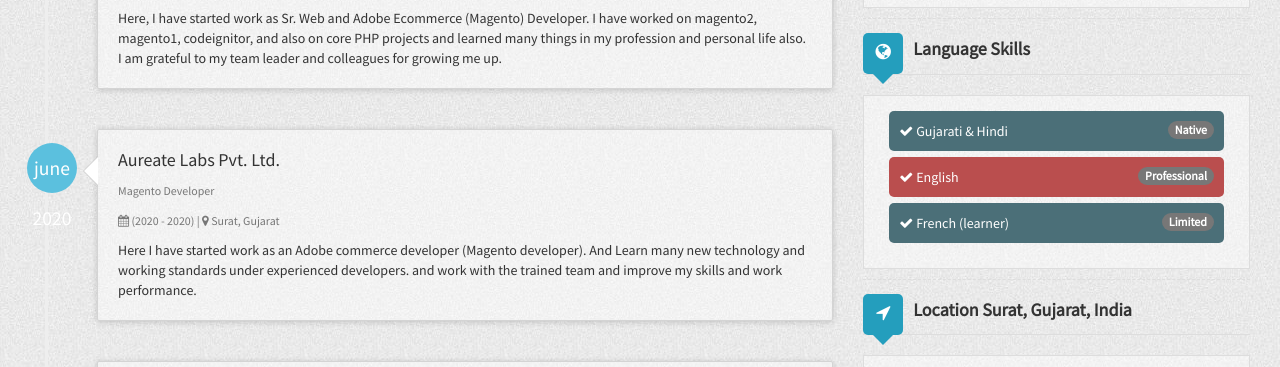
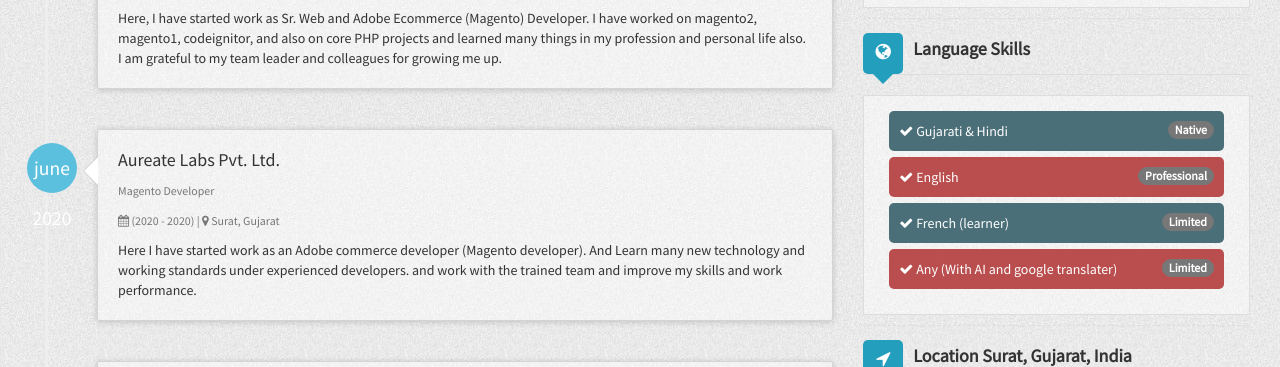
Before and after one commit to bhaveshpp/bhaveshpp.github.io, a Jekyll site: the page built from index.html, in a window 1280 px wide and 900 px high, scrolled down 671 px, cut to the strip 0-367 px from the top of the window. Built offline with Jekyll 4.4.1, drawn with Linux system fonts in a browser that asks for light colours; nearby versions of some CDN libraries.

```diff
--- a/_config.yml
+++ b/_config.yml
@@ -91,6 +91,9 @@ author:
     - language3:
       name: French (learner)
       proficiency: Limited
+    - language4:
+      name: Any (With AI and google translater)
+      proficiency: Limited
   programmingSkills:
     - skill1:
       name: Magento 2/1
```
